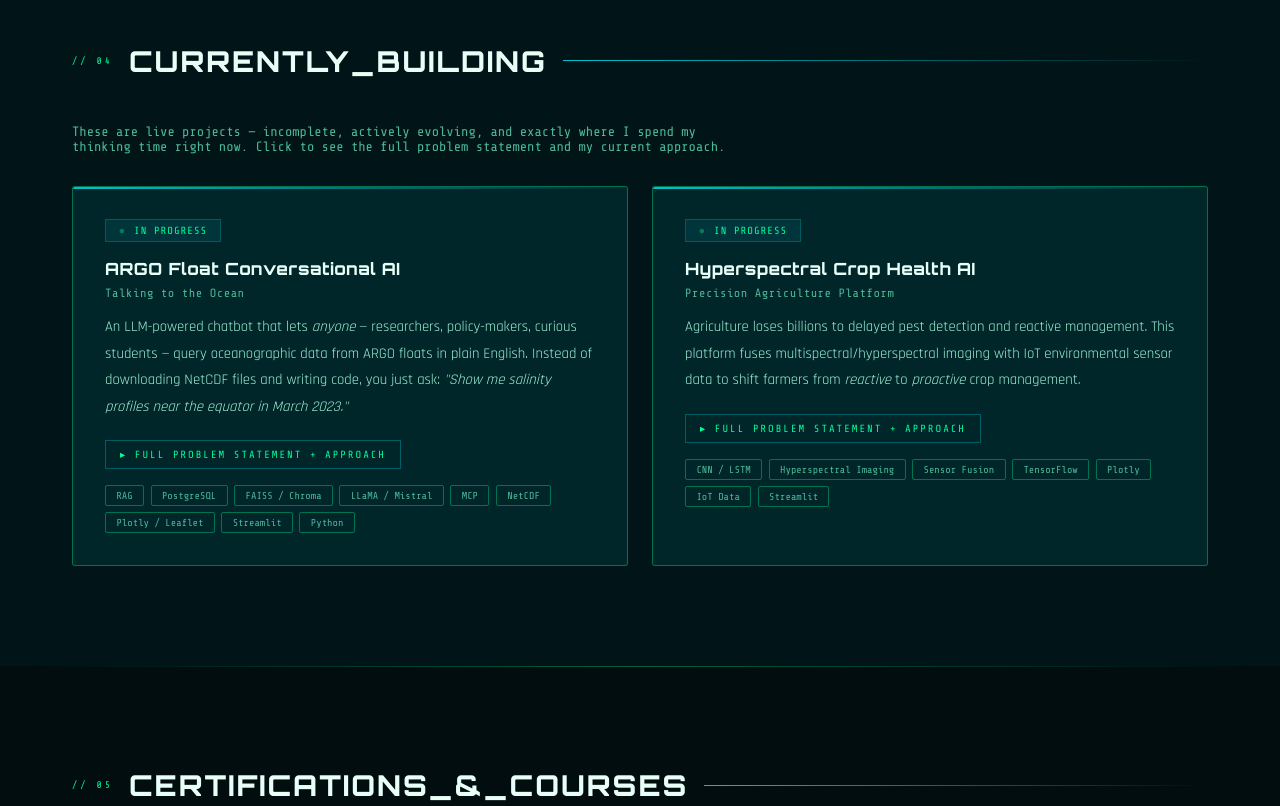
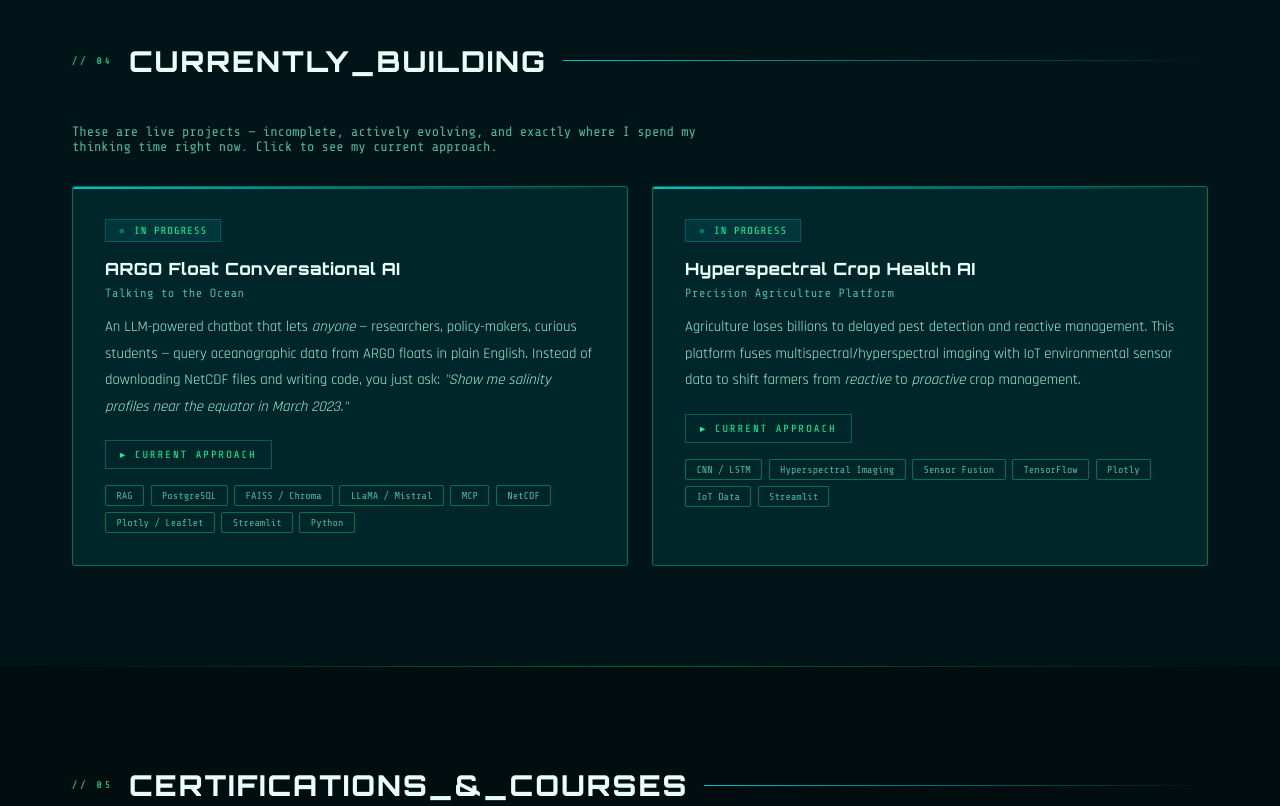
Before and after one commit to AERI078/AERI078.github.io, a plain HTML site: page index.html in a window 1280 px wide. Shown: the part 3740-4546 px from the top of the page. Drawn offline with nearby package versions, Linux system fonts and the light colour scheme; animation ran at ten frames a second.

Commit message:
Update text and button labels in index.html

```diff
--- a/index.html
+++ b/index.html
@@ -669,7 +669,7 @@ footer em{color:var(--accent2);font-style:normal;}
 <section id="current">
   <div class="container">
     <div class="sec-hd reveal"><span class="sec-tag">// 04</span><h2 class="sec-title">CURRENTLY_BUILDING</h2><div class="sec-line"></div></div>
-    <p class="reveal" style="font-size:.85rem;color:var(--text-dim);font-family:'Share Tech Mono',monospace;margin-bottom:2rem;max-width:680px;">These are live projects — incomplete, actively evolving, and exactly where I spend my thinking time right now. Click to see the full problem statement and my current approach.</p>
+    <p class="reveal" style="font-size:.85rem;color:var(--text-dim);font-family:'Share Tech Mono',monospace;margin-bottom:2rem;max-width:680px;">These are live projects — incomplete, actively evolving, and exactly where I spend my thinking time right now. Click to see my current approach.</p>
     <div class="wip-grid">
 
       <div class="wip-card reveal">
@@ -680,7 +680,7 @@ footer em{color:var(--accent2);font-style:normal;}
           query oceanographic data from ARGO floats in plain English. Instead of downloading NetCDF files
           and writing code, you just ask: <em>"Show me salinity profiles near the equator in March 2023."</em>
         </div>
-        <button class="wip-expand-btn" onclick="toggleWip('wip1')">▸ FULL PROBLEM STATEMENT + APPROACH</button>
+        <button class="wip-expand-btn" onclick="toggleWip('wip1')">▸ CURRENT APPROACH</button>
         <div class="wip-detail" id="wip1">
           <div class="wip-ps">
             <strong>Problem:</strong> ARGO floats collect critical oceanographic data — temperature, salinity, BGC parameters —
@@ -718,7 +718,7 @@ footer em{color:var(--accent2);font-style:normal;}
           This platform fuses multispectral/hyperspectral imaging with IoT environmental sensor data
           to shift farmers from <em>reactive</em> to <em>proactive</em> crop management.
         </div>
-        <button class="wip-expand-btn" onclick="toggleWip('wip2')">▸ FULL PROBLEM STATEMENT + APPROACH</button>
+        <button class="wip-expand-btn" onclick="toggleWip('wip2')">▸ CURRENT APPROACH</button>
         <div class="wip-detail" id="wip2">
           <div class="wip-ps">
             <strong>Problem:</strong> Traditional crop monitoring is delayed and labor-intensive.
@@ -913,7 +913,7 @@ footer em{color:var(--accent2);font-style:normal;}
   </div>
 </section>
 
-<footer>BUILT BY <em>ARUSHI</em> · DATA SCIENTIST &amp; ENGINEER · <em>2026</em> · Phagwara, India</footer>
+<footer>BUILT BY <em>ARUSHI</em> · DATA SCIENTIST &amp; ENGINEER · <em>2026</em></footer>
 
 <script data-cfasync="false" src="/cdn-cgi/scripts/5c5dd728/cloudflare-static/email-decode.min.js"></script><script>
 'use strict';
@@ -1233,7 +1233,7 @@ function toggleWip(id){
   const el=document.getElementById(id);
   const btn=el.previousElementSibling;
   if(el.classList.contains('open')){
-    el.classList.remove('open');btn.textContent='▸ FULL PROBLEM STATEMENT + APPROACH';
+    el.classList.remove('open');btn.textContent='▸ CURRENT APPROACH';
   }else{
     el.classList.add('open');btn.textContent='▾ COLLAPSE';
   }
```
